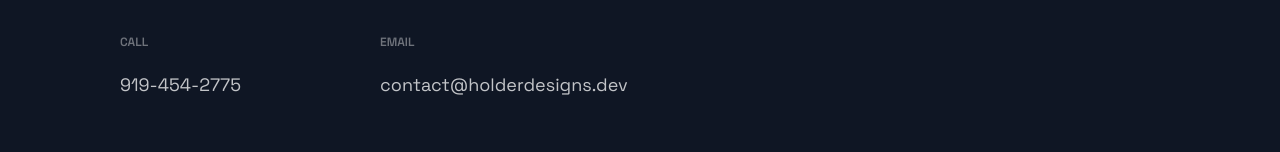
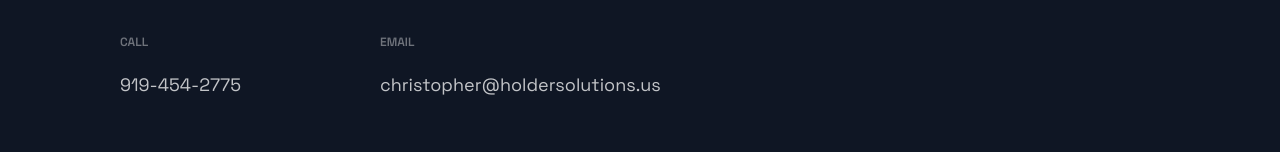
Before and after one commit to adrianhajdin/portfolio_website, a Next.js app: page / in a window 1280 px wide. Shown: the part 3538-3690 px from the top of the page. Built offline with nearby package versions, Linux system fonts and the light colour scheme.

Commit message:
Update Footer.js

```diff
--- a/src/components/Footer/Footer.js
+++ b/src/components/Footer/Footer.js
@@ -24,8 +24,8 @@ const Footer = () => {
         </LinkColumn>
         <LinkColumn>
           <LinkTitle>Email</LinkTitle>
-          <LinkItem href="mailto:contact@holderdesigns.dev">
-            contact@holderdesigns.dev
+          <LinkItem href="mailto:christopher@holdersolutions.us">
+            christopher@holdersolutions.us
           </LinkItem>
         </LinkColumn>
       </LinkList>
```
